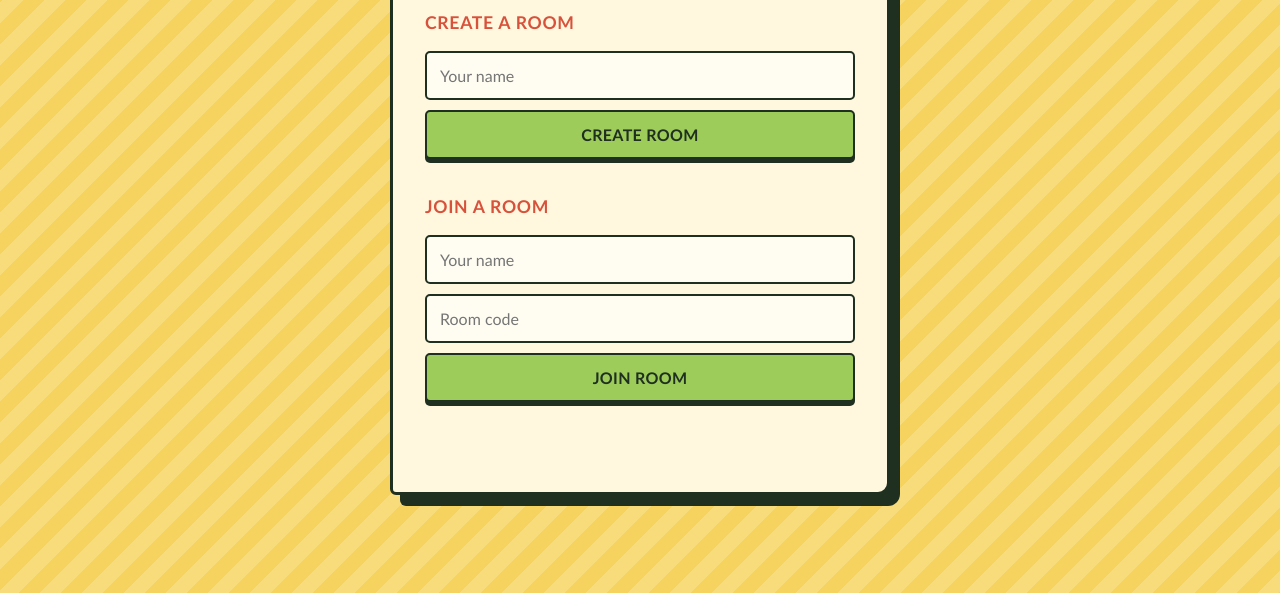
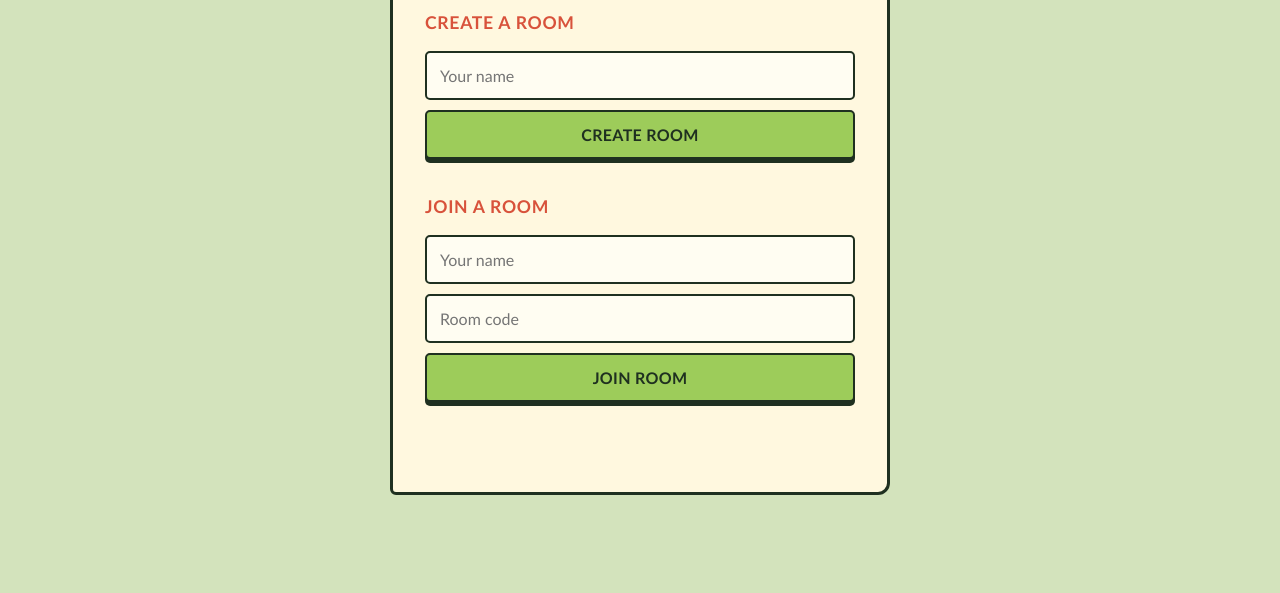
Before and after one commit to VivienCai/in-a-pickle, a website: page public/index.html in a window 1280 px wide. Shown: the part 207-800 px from the top of the page. Drawn offline with Linux system fonts and the light colour scheme.

Commit message:
samll ui stuff

```diff
--- a/public/index.html
+++ b/public/index.html
@@ -8,7 +8,7 @@
             :root {
                 font-family: "Trebuchet MS", system-ui, sans-serif;
                 color: #1f3020;
-                background: #f6d35e;
+                background: #d3e3bc;
             }
 
             body {
@@ -16,15 +16,7 @@
                 place-items: center;
                 min-height: 100vh;
                 margin: 0;
-                background-color: #f6d35e;
-                background-image: linear-gradient(
-                    135deg,
-                    rgba(255, 255, 255, 0.18) 25%,
-                    transparent 25% 50%,
-                    rgba(255, 255, 255, 0.18) 50% 75%,
-                    transparent 75%
-                );
-                background-size: 42px 42px;
+                background-color: #d3e3bc;
             }
 
             main {
@@ -34,7 +26,6 @@
                 background: #fff8df;
                 border: 3px solid #1f3020;
                 border-radius: 10px 4px 12px 6px;
-                box-shadow: 10px 11px 0 #1f3020;
             }
 
             h1 {
@@ -44,7 +35,6 @@
                 line-height: 0.88;
                 letter-spacing: -0.08em;
                 text-transform: uppercase;
-                text-shadow: 3px 3px 0 #f0bd3d;
             }
 
             h2 {
@@ -83,8 +73,8 @@
             }
 
             input:focus {
-                outline: 3px solid #f0bd3d;
-                outline-offset: 2px;
+                outline: none;
+                background: #ffefad;
             }
 
             button {
@@ -110,7 +100,6 @@
                 background: #e3f0b9;
                 border: 2px dashed #4b842f;
                 border-radius: 5px 10px 6px 8px;
-                box-shadow: 5px 5px 0 #d8523b;
             }
 
             #room-code {
```
